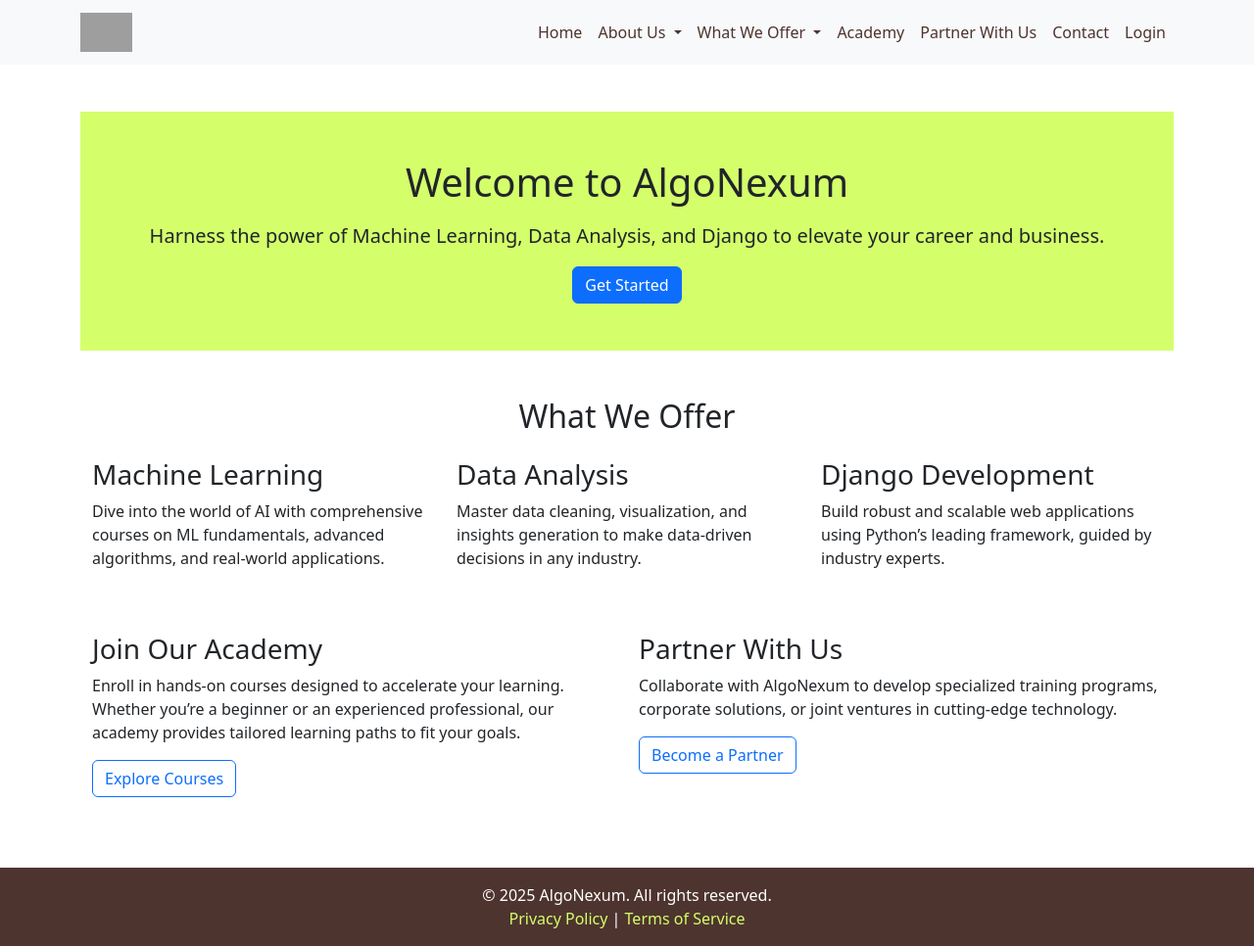
After one commit to RamspheldOnyangoOchieng/AlgoNexum, a Django app: template algonexum_site/core/templates/home.html in a window 1280 px wide. The commit adds this page. Shown: the whole page at 98% size. Run offline with Django 5.2, Linux system fonts and the light colour scheme; the template is opened without the code that fills it, so the values that code supplies are empty; grey boxes are pictures that could not be loaded.

Commit message:
inniatial commit

```diff
--- a/algonexum_site/core/templates/base.html
+++ b/algonexum_site/core/templates/base.html
@@ -103,8 +103,7 @@
               About Us
             </a>
             <ul class="dropdown-menu" aria-labelledby="aboutDropdown">
-              <li><a class="dropdown-item" href="#">Our Story</a></li>
-              <li><a class="dropdown-item" href="#">Our Mission</a></li>
+               <li><a class="dropdown-item" href="#">Our Mission</a></li>
               <li><a class="dropdown-item" href="#">Our Team</a></li>
               <!-- Add more items as needed -->
             </ul>
--- /dev/null
+++ b/algonexum_site/core/templates/home.html
@@ -0,0 +1,72 @@
+{% extends "base.html" %}
+
+{% block title %}
+Home - AlgoNexum
+{% endblock %}
+
+{% block content %}
+
+<!-- HERO SECTION -->
+<section class="py-5 text-center" style="background-color: var(--color-lime);">
+  <div class="container">
+    <h1 class="mb-3">Welcome to AlgoNexum</h1>
+    <p class="lead">
+      Harness the power of Machine Learning, Data Analysis, and Django to elevate
+      your career and business.
+    </p>
+    <a href="#" class="btn btn-primary">Get Started</a>
+  </div>
+</section>
+
+<!-- WHAT WE OFFER -->
+<section class="container my-5">
+  <h2 class="text-center mb-4">What We Offer</h2>
+  <div class="row">
+    <div class="col-md-4">
+      <h3>Machine Learning</h3>
+      <p>
+        Dive into the world of AI with comprehensive courses on ML fundamentals,
+        advanced algorithms, and real-world applications.
+      </p>
+    </div>
+    <div class="col-md-4">
+      <h3>Data Analysis</h3>
+      <p>
+        Master data cleaning, visualization, and insights generation to make
+        data-driven decisions in any industry.
+      </p>
+    </div>
+    <div class="col-md-4">
+      <h3>Django Development</h3>
+      <p>
+        Build robust and scalable web applications using Python’s leading
+        framework, guided by industry experts.
+      </p>
+    </div>
+  </div>
+</section>
+
+<!-- ACADEMY / PARTNERSHIP CALL-TO-ACTION (Optional) -->
+<section class="container my-5">
+  <div class="row">
+    <div class="col-md-6 mb-4">
+      <h3>Join Our Academy</h3>
+      <p>
+        Enroll in hands-on courses designed to accelerate your learning. Whether
+        you’re a beginner or an experienced professional, our academy provides
+        tailored learning paths to fit your goals.
+      </p>
+      <a href="#" class="btn btn-outline-primary">Explore Courses</a>
+    </div>
+    <div class="col-md-6">
+      <h3>Partner With Us</h3>
+      <p>
+        Collaborate with AlgoNexum to develop specialized training programs,
+        corporate solutions, or joint ventures in cutting-edge technology.
+      </p>
+      <a href="#" class="btn btn-outline-primary">Become a Partner</a>
+    </div>
+  </div>
+</section>
+
+{% endblock %}
--- a/algonexum_site/core/urls.py
+++ b/algonexum_site/core/urls.py
@@ -0,0 +1,6 @@
+from django.urls import path
+from .views import home
+
+urlpatterns = [
+    path('', home, name='home'),
+]
--- a/algonexum_site/core/views.py
+++ b/algonexum_site/core/views.py
@@ -1,3 +1,4 @@
 from django.shortcuts import render
 
-# Create your views here.
+def home(request):
+    return render(request, 'home.html')
```
Also changed, not shown: algonexum_site/db.sqlite3 (added).
